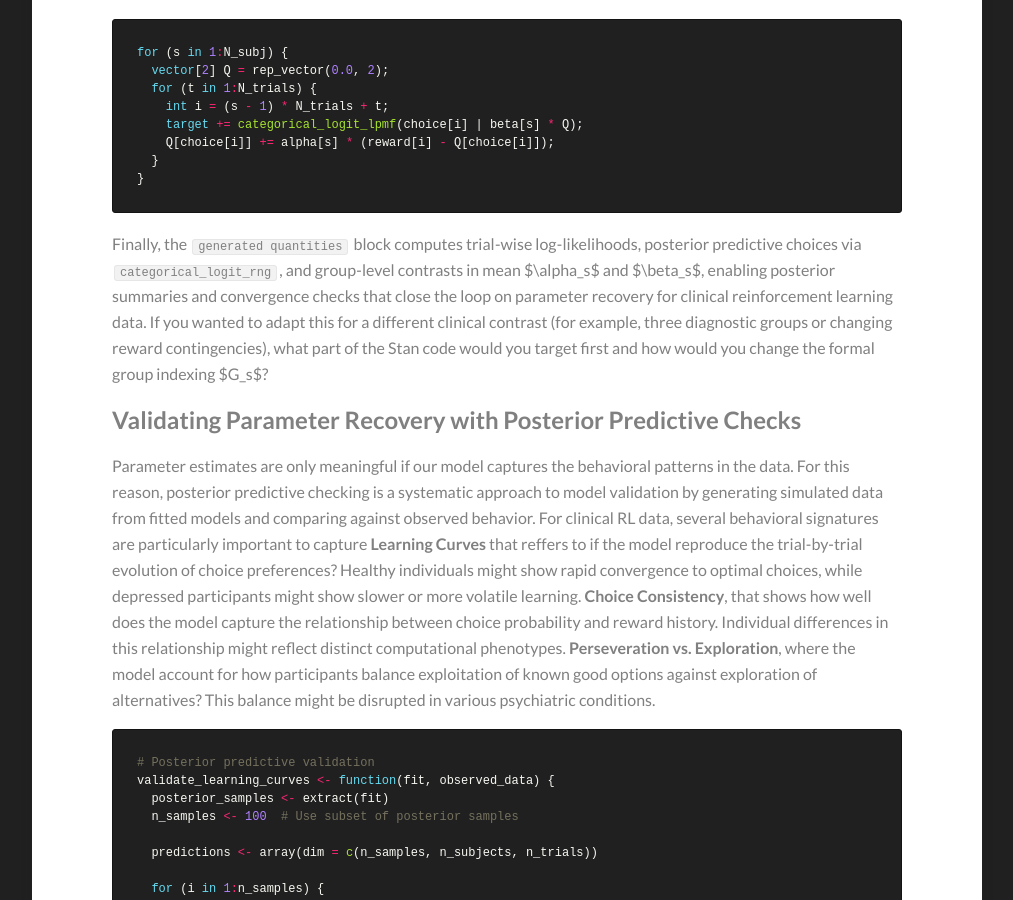
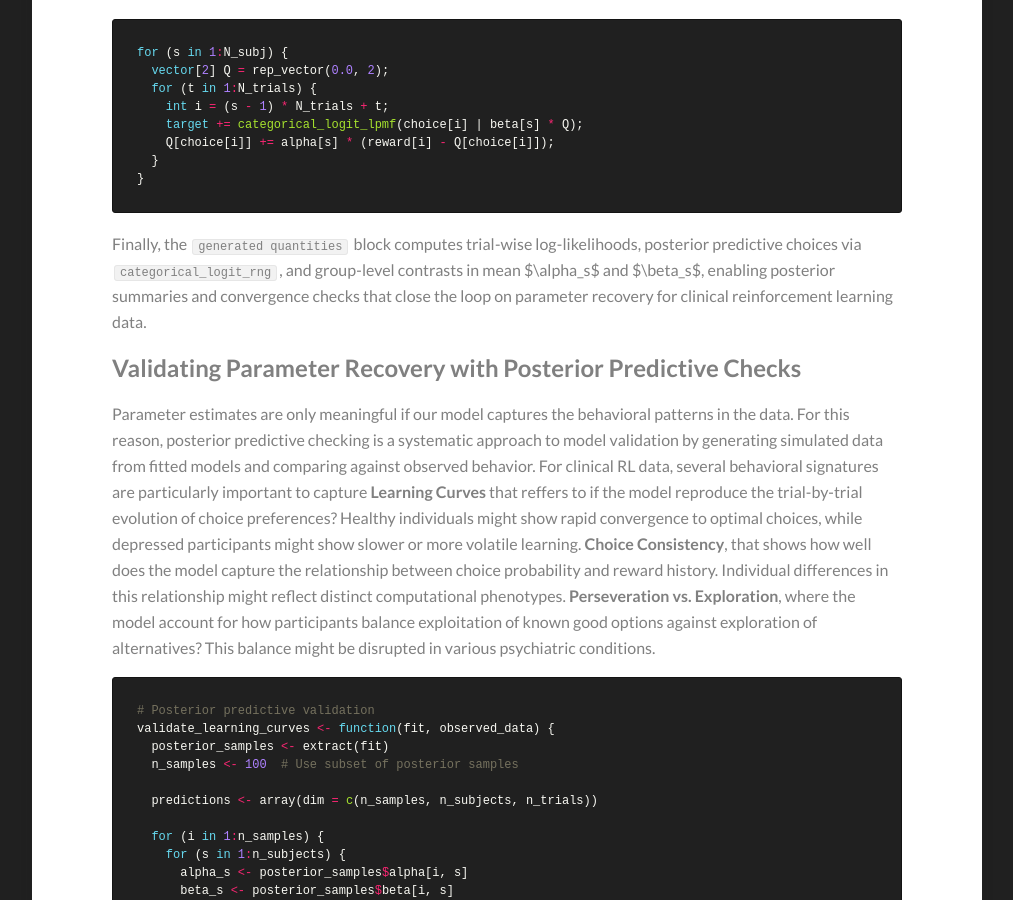
Before and after one commit to Kamran-Afzali/Kamran-Afzali.github.io, a Jekyll site: the page built from _posts/2026-12-24-Q-Learning_DEP_4.md, in a window 1280 px wide and 900 px high, scrolled down 3547 px. Shown: the whole window, without its empty margins (133-1146 px from the left). Built offline with Jekyll 4.4.1, drawn with Linux system fonts in a browser that asks for light colours; our own code applies the rules of GitHub Pages for plain Markdown files; formulas are drawn with MathJax 3.

Commit message:
Update 2026-12-24-Q-Learning_DEP_4.md

```diff
--- a/_posts/2026-12-24-Q-Learning_DEP_4.md
+++ b/_posts/2026-12-24-Q-Learning_DEP_4.md
@@ -120,10 +120,7 @@
 `categorical_logit_rng`, and group‑level contrasts in mean $\alpha_s$
 and $\beta_s$, enabling posterior summaries and convergence checks that
 close the loop on parameter recovery for clinical reinforcement learning
-data. If you wanted to adapt this for a different clinical contrast (for
-example, three diagnostic groups or changing reward contingencies), what
-part of the Stan code would you target first and how would you change
-the formal group indexing $G_s$?
+data.
 
 
 ## Validating Parameter Recovery with Posterior Predictive Checks
```
